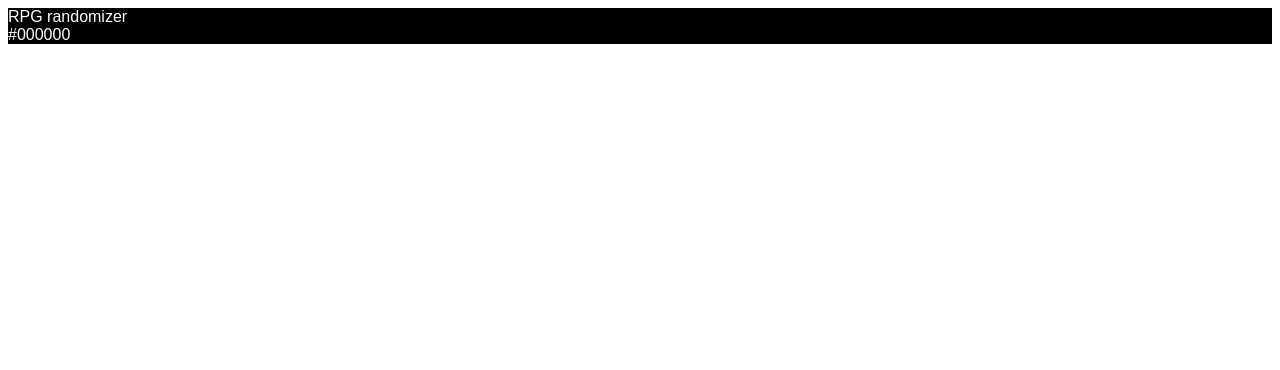
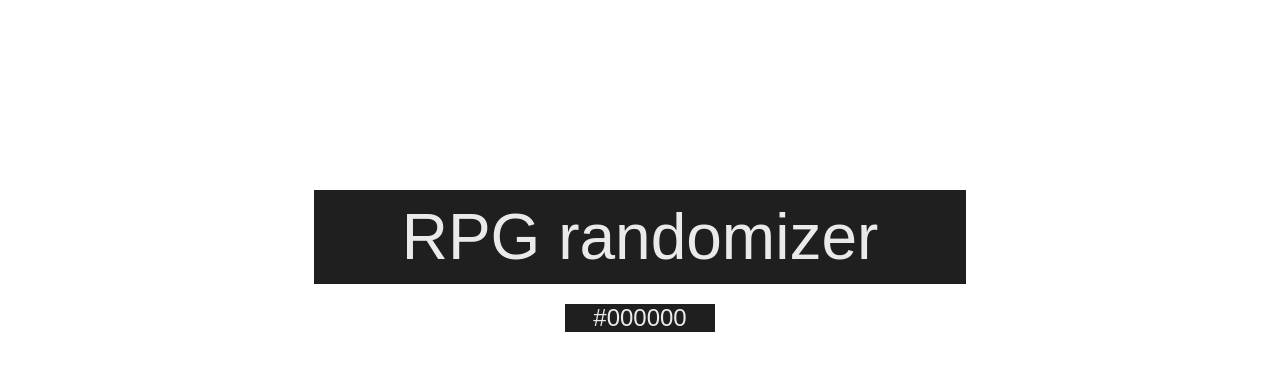
Before and after one commit to Sheetfan/rgb-randomizer, a plain HTML site: page index.html in a window 1280 px wide. Drawn offline with Linux system fonts and the light colour scheme.

Commit message:
added the css

```diff
--- a/style.css
+++ b/style.css
@@ -1,7 +1,22 @@
+
 body{
     font-family: Arial, Helvetica, sans-serif;
 }
 .box{
-    background: black;
-    color:white;
+    background: rgb(31, 31, 31);
+    color:rgb(234, 234, 234);
+    text-align: center;
 }
+#title{
+    margin: auto;
+    margin-top: 190px;
+    padding: 10px;
+    width: 50%;
+    font-size: 4em;
+}
+#number{
+    margin: auto;
+    margin-top: 20px;
+    width:150px;
+    font-size: 1.5em;
+}
```
Also changed, not shown: 1 other file.
